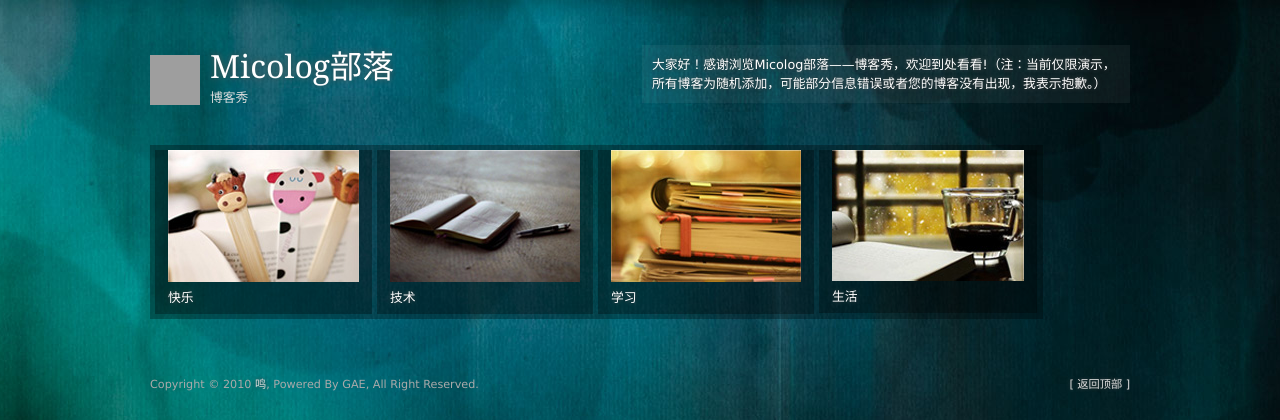
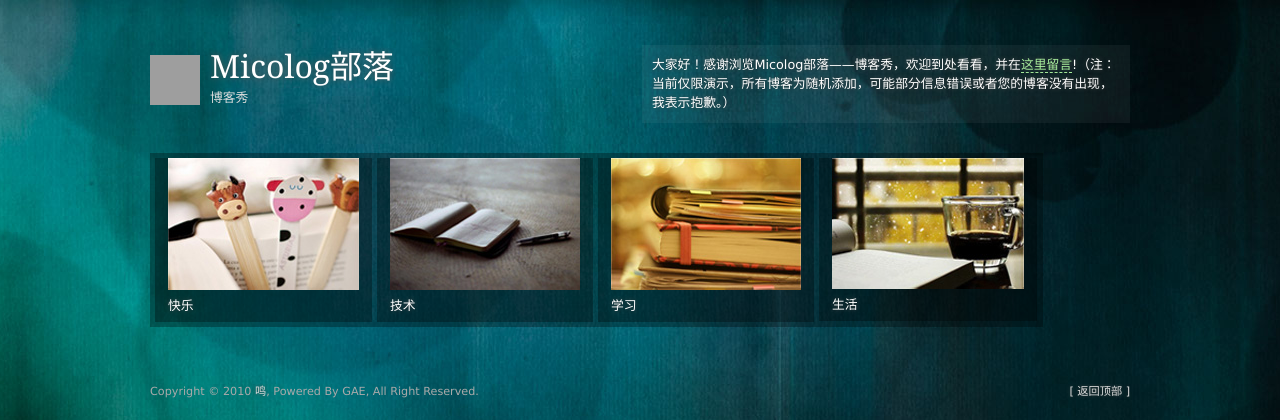
Before and after one commit to qhm123/micolog-tribe, a Python web app: template src/blogshow/templates/index.html in a window 1280 px wide. Shown: the top 420 px of the page. Run offline with Jinja, Linux system fonts and the light colour scheme; the template is opened without the code that fills it: most values are stand-ins (such as "Sample title", 1, 10 or a date in 2020); some libraries are stand-ins or nearby versions; grey boxes are pictures that could not be loaded.

Commit message:
添加遗漏的文件。（还不太会用git，不知道之前怎么没提交成功。）

```diff
--- a/src/blogshow/templates/index.html
+++ b/src/blogshow/templates/index.html
@@ -6,7 +6,7 @@
 	<meta name="Description" content="micolog部落" />
 	<link type="image/x-icon" rel="icon" href="/static/favicon.ico" />
 	<link type="text/css" rel="stylesheet" href="/static/blogshow.css" />
-	<title>博客秀</title>
+	<title>博客秀 | Micolog部落</title>
 	<script type="text/javascript" src="http://ajax.googleapis.com/ajax/libs/jquery/1.4.2/jquery.min.js"></script>
 	<script type="text/javascript">
 		$(document).ready(function($){
@@ -35,7 +35,7 @@
 		</div><!-- /logo -->
 
 		<div id="headerbanner">
-			<p>大家好！感谢浏览Micolog部落——博客秀，欢迎到处看看!（注：当前仅限演示，所有博客为随机添加，可能部分信息错误或者您的博客没有出现，我表示抱歉。）</p>
+			<p>大家好！感谢浏览Micolog部落——博客秀，欢迎到处看看，并在<a target="_blank" href="http://qhm123.appspot.com/2010/11/9/micolog-tribe-a-micologer-place.html">这里留言</a>!（注：当前仅限演示，所有博客为随机添加，可能部分信息错误或者您的博客没有出现，我表示抱歉。）</p>
 		</div>
 	</div>
 
```
Also changed, not shown: src/static/blogthumbs/angel.jpg (added), src/static/blogthumbs/dengdaisisuo.jpg (added), src/static/blogthumbs/houkai.jpg (added), src/static/blogthumbs/ming.jpg (added), src/static/blogthumbs/pybow.jpg (added), src/static/blogthumbs/stevenwang.jpg (added), src/static/blogthumbs/support.jpg (added), src/static/blogthumbs/sypxue.jpg (added), src/static/blogthumbs/taogogo.jpg (added), src/static/blogthumbs/vvonder.jpg (added), src/static/blogthumbs/xuming.jpg (added), src/static/blogthumbs/yunzaitianbian.jpg (added).
